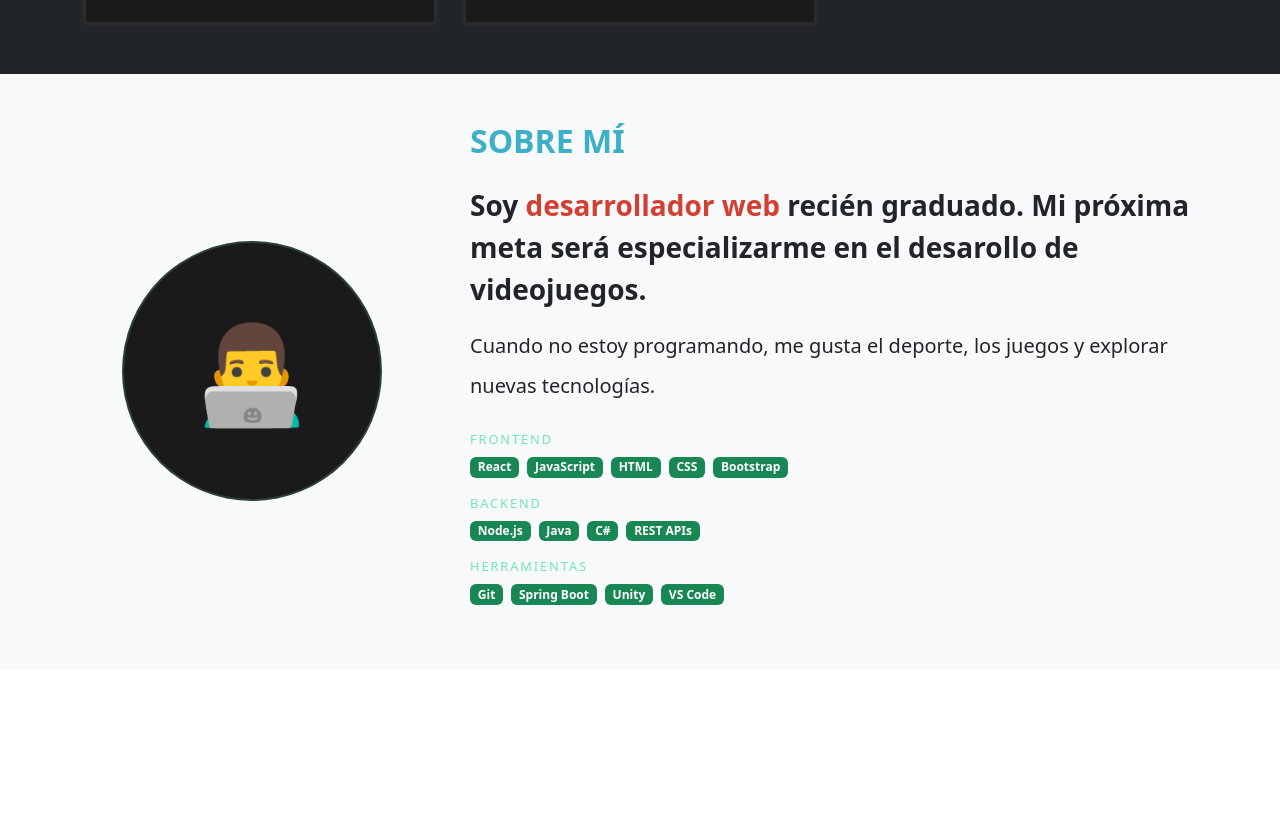
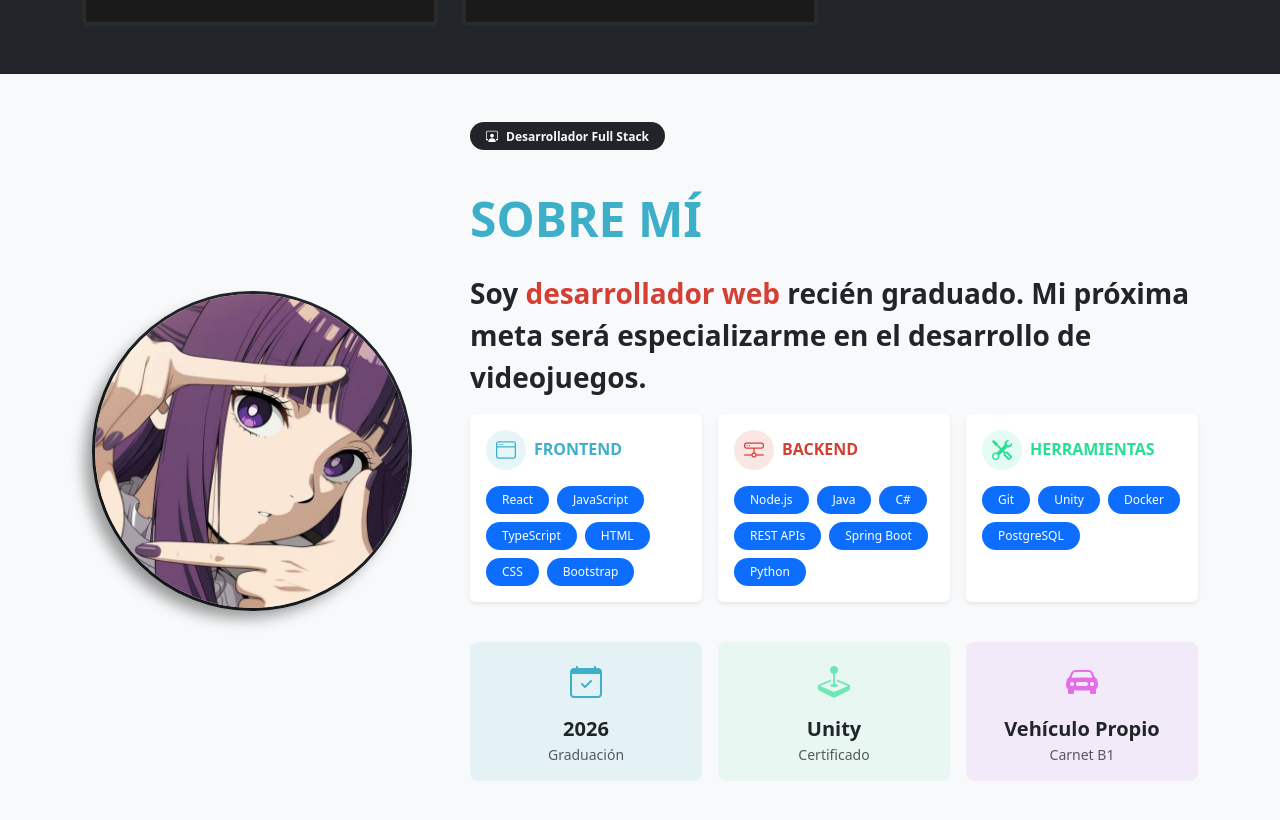
Before and after one commit to kfuentesb/PortfolioReact, a React app: page / in a window 1280 px wide. Shown: the part 1256-2076 px from the top of the page. Before the commit the page ends 1925 px from the top, so only its background shows below. Built offline with nearby package versions, Linux system fonts and the light colour scheme; the HTML template or start-up script is replaced by a standard one.

Commit message:
Experience

```diff
--- a/package.json
+++ b/package.json
@@ -15,7 +15,8 @@
     "bootstrap-icons": "^1.13.1",
     "react": "^19.2.6",
     "react-bootstrap": "^2.10.10",
-    "react-dom": "^19.2.6"
+    "react-dom": "^19.2.6",
+    "react-router-dom": "^7.16.0"
   },
   "devDependencies": {
     "@eslint/js": "^10.0.1",
--- a/src/components/About.tsx
+++ b/src/components/About.tsx
@@ -1,9 +1,26 @@
 import { Container, Row, Col, Badge, Card } from 'react-bootstrap'
+import "../css/about.css"
+import profilePic from '../assets/profile2.jpg'
 
 const skills = [
-    { category: 'Frontend', items: ['React', 'JavaScript', 'HTML', 'CSS', 'Bootstrap'] },
-    { category: 'Backend', items: ['Node.js', 'Java', 'C#', 'REST APIs'] },
-    { category: 'Herramientas', items: ['Git', 'Spring Boot', 'Unity', 'VS Code'] },
+    {
+        category: 'Frontend',
+        items: ['React', 'JavaScript','TypeScript', 'HTML', 'CSS', 'Bootstrap'],
+        icon: 'bi-window',
+        color: '#3eafc9'
+    },
+    {
+        category: 'Backend',
+        icon: 'bi-hdd-network',
+        items: ['Node.js', 'Java', 'C#', 'REST APIs', 'Spring Boot', 'Python'],
+        color: '#d43f34'
+    },
+    {
+        category: 'Herramientas',
+        icon: 'bi-tools',
+        items: ['Git', 'Unity', 'Docker', 'PostgreSQL'],
+        color: '#22e094'
+    },
 ]
 
 export default function About() {
@@ -11,44 +28,101 @@ export default function About() {
         <section id="sobre-mí" className="p-5" style={{ background: '#f8f9fa' }}>
             <Container>
                 <Row className="align-items-center g-5">
-
+                    {/* AVATAR */}
                     <Col md={4} className="text-center">
                         <div
-                            className="rounded-circle mx-auto d-flex align-items-center justify-content-center"
-                            style={{ width: 260, height: 260, background: '#1a1a1a', border: '2px solid #6ee7b730', fontSize: '6rem' }}
+                            className="rounded-circle mx-auto d-flex align-items-center justify-content-center border border-3 border-dark"
+                            style={{ maxWidth: '320px', maxHeight: '320px' }}
                         >
-                            👨‍💻
+                            <img
+                                src={profilePic}
+                                alt="Foto de Perfil"
+                                className="img-fluid rounded-circle profile-avatar"
+                            />
                         </div>
                     </Col>
 
                     <Col md={8}>
-                        <h2 className="text-uppercase fw-bold mb-4" style={{ color: '#3eafc9'}}>
+                        <div className="mb-4">
+                            <Badge bg="dark" className="text-light mb-3 px-3 py-2 rounded-pill">
+                                <i className="bi bi-person-workspace me-2"></i>Desarrollador Full Stack
+                            </Badge>
+                        </div>
+                        <h2 className="text-uppercase fw-bold mb-4 display-5" style={{ color: '#3eafc9'}}>
                             Sobre mí
                         </h2>
                         <p className="mb-3 fw-bold fs-3 lead">
-                            Soy <span style={{color: '#d43f34'}}>desarrollador web</span> recién graduado. Mi próxima meta será especializarme en el desarollo de videojuegos.
-                        </p>
-                        <p className="mb-4 lh-lg lead">
-                            Cuando no estoy programando, me gusta el deporte, los juegos y explorar nuevas tecnologías.
+                            Soy <span style={{color: '#d43f34'}}>desarrollador web</span> recién graduado.
+                            Mi próxima meta será especializarme en el desarrollo de videojuegos.
                         </p>
 
-                        {skills.map(({ category, items }) => (
-                            <div key={category} className="mb-3">
-                                <p className="mb-2" style={{ color: '#6ee7b7', fontSize: '0.8rem', letterSpacing: '0.15em' }}>
-                                    {category.toUpperCase()}
-                                </p>
+                        {/* GRID de habilidades */}
+                        <Row className="g-3">
+                            {skills.map(({ category, icon, items, color }) => (
+                                <Col md={4} key={category}>
+                                    <Card
+                                        className="h-100 border-0 shadow-sm hover-card"
+                                        style={{
+                                            transition: 'all 0.3s ease',
+                                            borderTop: `4px solid ${color} !important`
+                                        }}
+                                    >
+                                        <Card.Body className="p-3">
+                                            <div className="d-flex align-items-center mb-3">
+                                                <div
+                                                    className="rounded-circle d-flex align-items-center justify-content-center me-2"
+                                                    style={{
+                                                        width: 40,
+                                                        height: 40,
+                                                        backgroundColor: `${color}20`,
+                                                        color: color,
+                                                    }}
+                                                >
+                                                    <i className={`bi ${icon} fs-5`}></i>
+                                                </div>
+                                                <h6 className="mb-0 fw-bold text-uppercase" style={{ color: color }}>
+                                                    {category}
+                                                </h6>
+                                            </div>
                                             <div className="d-flex flex-wrap gap-2">
                                                 {items.map(skill => (
                                                     <Badge
                                                         key={skill}
-                                            bg="success"
+                                                        className="rounded-pill px-3 py-2 fw-normal text-white bg-primary"
                                                     >
                                                         {skill}
                                                     </Badge>
                                                 ))}
                                             </div>
+                                        </Card.Body>
+                                    </Card>
+                                </Col>
+                            ))}
+                        </Row>
+                        {/* Datos adicionales */}
+                        <Row className="mt-4 g-3">
+                        <Col xs={6} md={4}>
+                            <div className="text-center p-3 rounded-3 stat-card" style={{ background: 'rgba(60, 181, 208, 0.1)' }}>
+                                <i className="bi bi-calendar-check fs-2 mb-2 d-block" style={{ color: '#3eafc9' }}></i>
+                                <span className="fw-bold fs-5 text-dark">2026</span>
+                                <small className="d-block text-muted">Graduación</small>
                             </div>
-                        ))}
+                        </Col>
+                        <Col xs={6} md={4}>
+                            <div className="text-center p-3 rounded-3 stat-card" style={{ background: 'rgba(110, 231, 183, 0.1)' }}>
+                                <i className="bi bi-joystick fs-2 mb-2 d-block" style={{ color: '#6ee7b7' }}></i>
+                                <span className="fw-bold fs-5 text-dark">Unity</span>
+                                <small className="d-block text-muted">Certificado</small>
+                            </div>
+                        </Col>
+                        <Col xs={12} md={4}>
+                            <div className="text-center p-3 rounded-3 stat-card" style={{ background: 'rgba(195, 110, 231, 0.1)' }}>
+                                <i className="bi bi-car-front-fill fs-2 mb-2 d-block" style={{ color: '#e36ee7' }}></i>
+                                <span className="fw-bold fs-5 text-dark">Vehículo Propio</span>
+                                <small className="d-block text-muted">Carnet B1</small>
+                            </div>
+                        </Col>
+                    </Row>
                     </Col>
 
                 </Row>
--- a/src/components/Projects.tsx
+++ b/src/components/Projects.tsx
@@ -5,7 +5,7 @@ const projects = [
     {
         title: 'NextIndie',
         description: 'Una plataforma de descubrimiento de juegos indies, con trailers, comunidad y calendario.',
-        tags: ['React', 'Java', 'Spring Boot', 'PostgreSQL', 'Docker'],
+        tags: ['React', 'Java', 'Spring Boot', 'PostgreSQL', 'Docker', 'REST APIs'],
         emoji: <i className="bi bi-controller" style={{ color: '#3eafc9' }}></i>,
         github: 'https://github.com/kfuentesb/nextindie'
     },
--- /dev/null
+++ b/src/css/about.css
@@ -0,0 +1,106 @@
+@keyframes pulse {
+    0% {
+        transform: scale(1);
+    }
+    50% {
+        transform: scale(1.15);
+    }
+    100% {
+        transform: scale(1);
+    }
+}
+
+/* Skills */
+.hover-card {
+    transition: transform 0.3s cubic-bezier(0.25, 0.8, 0.25, 1),
+                box-shadow 0.3s ease,
+                border-color 0.3s ease;
+    will-change: transform, box-shadow;
+}
+
+/* Efecto de elevación e iluminación al hover */
+.hover-card:hover {
+    transform: translateY(-5px);
+    box-shadow: 0 15px 20px rgba(0,0,0,0.1) !important;
+}
+
+/* Animación sutil de escala y rotación en el icono */
+.hover-card .rounded-circle {
+    transition: transform 0.3s ease;
+}
+
+.hover-card:hover .rounded-circle {
+    transform: scale(1.1) rotate(5deg);
+}
+
+/* Cambio suave de contraste en los badges */
+.hover-card .badge {
+    transition: filter 0.2s ease;
+}
+
+.hover-card:hover .badge {
+    filter: brightness(0.95);
+}
+
+/* Stat cards */
+.stat-card {
+    transition: transform 0.25s cubic-bezier(0.4, 0, 0.2, 1),
+                box-shadow 0.25s ease,
+                background-color 0.25s ease;
+    will-change: transform, box-shadow;
+    cursor: default;
+}
+
+/* Efecto de flotado y relieve al pasar el cursor */
+.stat-card:hover {
+    transform: translateY(-4px);
+    box-shadow: 0 8px 15px rgba(0, 0, 0, 0.06);
+}
+
+/* Hago pulse */
+.stat-card:hover i {
+    animation: pulse 1.6s infinite ease-in-out;
+}
+
+/* Se agranda texto al hover del span */
+.stat-card span {
+    display: inline-block;
+    transition: transform 0.2s ease;
+}
+
+.stat-card:hover span {
+    transform: scale(1.05);
+}
+
+/* Profile Sombra giratoria al hacer hover*/
+.profile-avatar {
+    /* Sombra base oscura*/
+    box-shadow: -10px 10px 15px rgba(0, 0, 0, 0.4);
+    transition: transform 0.3s ease, box-shadow 0.3s ease;
+}
+
+/* Al hacer hover, activamos la animación de la sombra y escalamos */
+.profile-avatar:hover {
+    transform: scale(1.02);
+    /* Animación infinita y lineal */
+    animation: rotateNeonShadow 3s infinite linear;
+}
+
+/* Animación que hace rotar la sombra de luces en círculo */
+@keyframes rotateNeonShadow {
+0% {
+        box-shadow: -10px 10px 22px rgba(168, 85, 247, 0.7); /* Morado base */
+    }
+    25% {
+        box-shadow: 10px 10px 22px rgba(236, 72, 153, 0.7); /* Magenta */
+    }
+    50% {
+        box-shadow: 10px -10px 22px rgba(192, 132, 252, 0.8); /* Violeta más brillante que 0%*/
+    }
+    75% {
+        box-shadow: -10px -10px 22px rgba(236, 72, 153, 0.7); /* Magenta */
+    }
+    100% {
+        box-shadow: -10px 10px 22px rgba(168, 85, 247, 0.7); /* Comienzo */
+    }
+}
--- /dev/null
+++ b/src/pages/Home.tsx
@@ -0,0 +1,13 @@
+import Hero from '../components/Hero'
+import Projects from '../components/Projects'
+import About from '../components/About'
+
+export default function Home() {
+  return (
+    <>
+        <Hero />
+        <Projects />
+        <About />
+    </>
+  )
+}
```
Also changed, not shown: src/App.tsx (+2 -6 lines), src/components/Experience.tsx (added, +13 -0 lines), src/components/Hero.tsx (+18 -2 lines), src/components/Router.tsx (added, +16 -0 lines), src/assets/profile2.jpg (added), 1 other file (tests, documents, lock files or other folders). Lines whose indentation alone changed are shown as unchanged.
